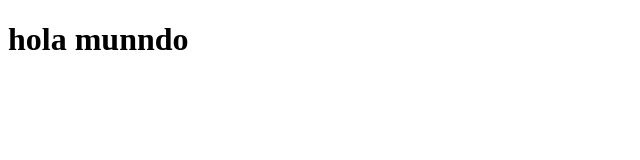
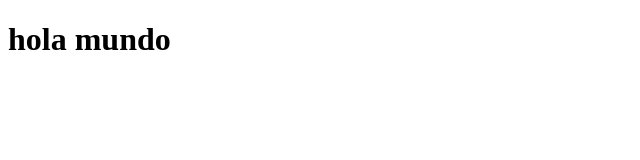
Before and after one commit to CristobalBenitezx/tarea10_33, a plain HTML site: page Benitez_Cristobal_VS_Asignación_1.html in a window 1280 px wide. Shown: the full height of the page, 0-640 px from the left. Drawn offline with Linux system fonts and the light colour scheme.

Commit message:
mi primer cambio

```diff
--- a/Benitez_Cristobal_VS_Asignación_1.html
+++ b/Benitez_Cristobal_VS_Asignación_1.html
@@ -7,6 +7,6 @@
     <title>Document</title>
 </head>
 <body>
-    <h1>hola munndo</h1>
+    <h1>hola mundo</h1>
 </body>
 </html>
```
